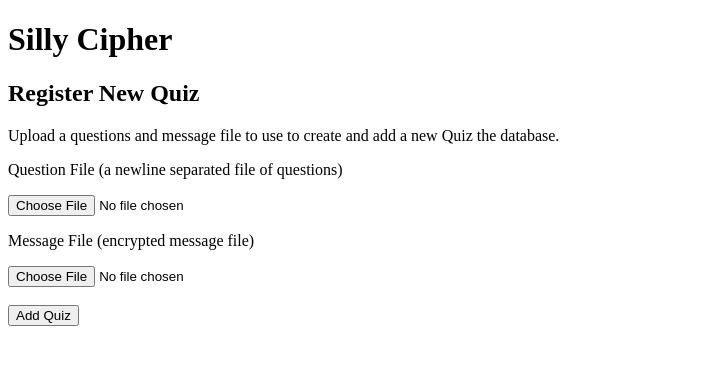
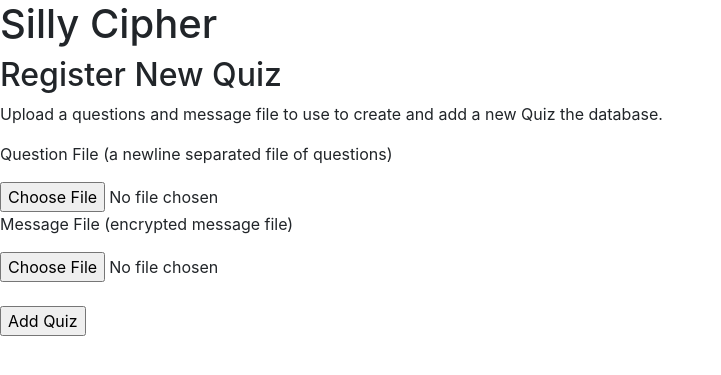
Before and after one commit to fredlee590/SillyCipher, a Flask app: page / in a window 1280 px wide. Shown: the top 375 px of the page, without its empty margins (0-721 px from the left). Run offline with Flask 2, Linux system fonts and the light colour scheme; data that the repository does not hold is empty; some libraries are stand-ins or nearby versions.

Commit message:
Use Bootstrap CSS
Replace boilerplate stylesheets with those of Bootstrap.

```diff
--- a/frontend/static/css/main.css
+++ /dev/null
@@ -1,5 +0,0 @@
-// boilerplate
-body {
-    margin: 0;
-    font-family: sans-serif;
-}
--- a/frontend/templates/base.html
+++ b/frontend/templates/base.html
@@ -4,7 +4,7 @@
         <meta charset="UTF-8">
         <meta name="viewport" content="width=device-width, initial-scale=1.0">
         <meta http-equiv="X-UA-Compatible" content="ie=edge">
-        <link rel="stylesheet" href="{{ url_for('static', filename='css/main.css') }}">
+        <link rel="stylesheet" href="https://stackpath.bootstrapcdn.com/bootstrap/4.4.1/css/bootstrap.min.css" integrity="sha384-Vkoo8x4CGsO3+Hhxv8T/Q5PaXtkKtu6ug5TOeNV6gBiFeWPGFN9MuhOf23Q9Ifjh" crossorigin="anonymous">
         {% block head %}{% endblock %}
     </head>
     <body>
```
